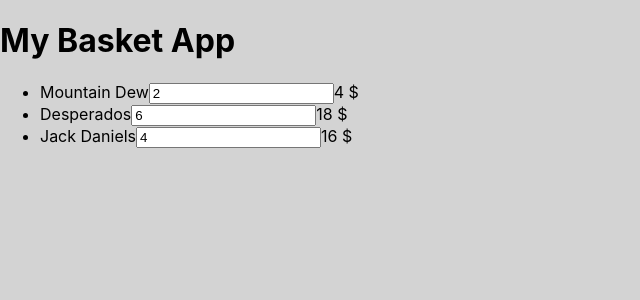
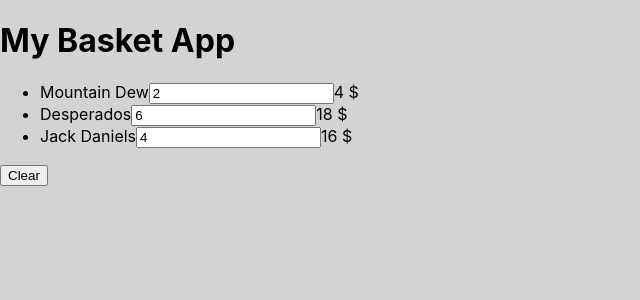
Before and after one commit to Valentino30/Basket_App_React_Typescript, a React (Create React App) app: page / in a window 1280 px wide. Shown: the top 300 px of the page, without its empty margins (0-640 px from the left). Built offline with nearby package versions, Linux system fonts and the light colour scheme.

Commit message:
Add clear button

```diff
--- a/src/App.tsx
+++ b/src/App.tsx
@@ -4,11 +4,18 @@
 
 function App() {
   const [items, setItems] = useState(initialItems);
+
   const handleChange = (itemId: string, value: string) => {
     setItems((items) => {
       return items.map((item) => {
         return item.id === itemId ? { ...item, quantity: Number(value) } : item;
       });
+    });
+  };
+
+  const handleClick = () => {
+    setItems((items) => {
+      return items.map((item) => ({ ...item, quantity: 0 }));
     });
   };
 
@@ -27,6 +34,7 @@
           </li>
         ))}
       </ul>
+      <button onClick={handleClick}>Clear</button>
     </div>
   );
 }
```
